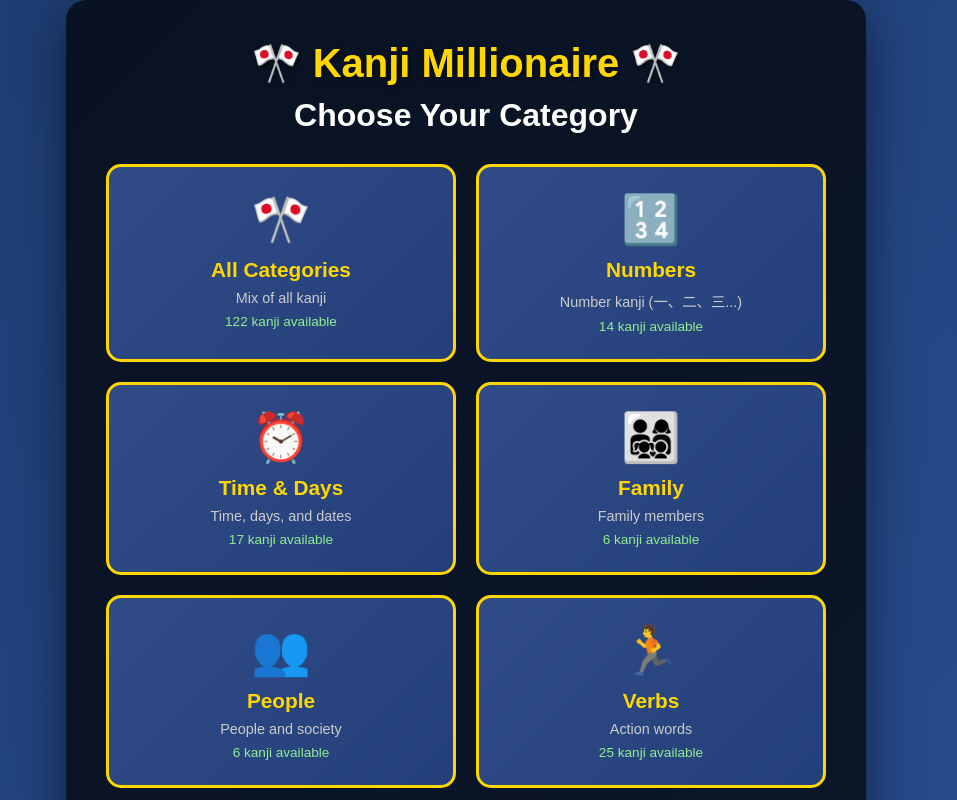
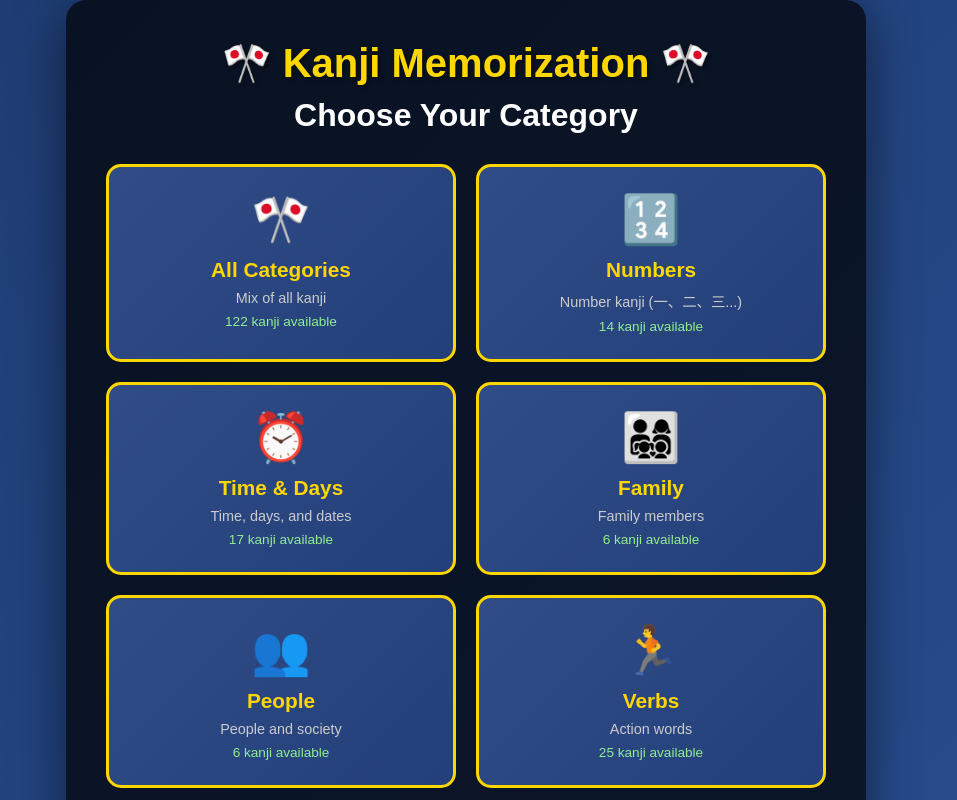
Before and after one commit to nisch077/kanji-memorization-app, a plain HTML site: page index.html in a window 1280 px wide. Shown: the top 800 px of the page, without its empty margins (174-1131 px from the left). Drawn offline with Linux system fonts and the light colour scheme.

Commit message:
Updated the app name which was incorrect previously

```diff
--- a/index.html
+++ b/index.html
@@ -3,12 +3,12 @@
 <head>
     <meta charset="UTF-8">
     <meta name="viewport" content="width=device-width, initial-scale=1.0">
-    <title>Kanji Millionaire</title>
+    <title>Kanji Memorization</title>
     <link rel="stylesheet" href="style.css">
 </head>
 <body>
     <div class="container">
-        <h1>🎌 Kanji Millionaire 🎌</h1>
+        <h1>🎌 Kanji Memorization 🎌</h1>
 
         <!-- Category Selection Screen -->
         <div id="category-screen">
```
